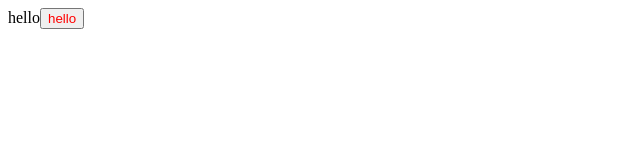
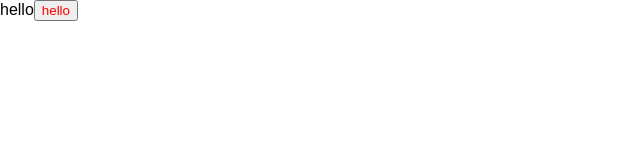
Before and after one commit to rlawnsxo131/devlog-v3, a Next.js app: page / in a window 1280 px wide. Shown: the top 160 px of the page, without its empty margins (0-640 px from the left). Built offline with nearby package versions, Linux system fonts and the light colour scheme.

Commit message:
Add: Stitches darkmode 어떻게 하면 구조가 예쁠지 고민중

```diff
--- a/components/Button/Button.tsx
+++ b/components/common/Button/Button.tsx
@@ -10,7 +10,7 @@ export default function Button({ children }: ButtonProps) {
 
 const button = css({
   // base styles
-  color: 'red',
+  color: '$john',
   variants: {
     variant: {
       primary: {
--- /dev/null
+++ b/pages/_app.tsx
@@ -0,0 +1,8 @@
+import { globalStyles } from '@/styles/globalStyles';
+
+function MyApp({ Component, pageProps }) {
+  globalStyles();
+  return <Component {...pageProps} />;
+}
+
+export default MyApp;
--- /dev/null
+++ b/pages/_document.tsx
@@ -0,0 +1,19 @@
+import { getCssText } from '@/styles/stitches.config';
+import { Html, Head, Main, NextScript } from 'next/document';
+
+export default function Document() {
+  return (
+    <Html>
+      <Head>
+        <style
+          id="stitches"
+          dangerouslySetInnerHTML={{ __html: getCssText() }}
+        />
+      </Head>
+      <body>
+        <Main />
+        <NextScript />
+      </body>
+    </Html>
+  );
+}
--- a/pages/index.tsx
+++ b/pages/index.tsx
@@ -1,4 +1,4 @@
-import Button from '@/components/Button';
+import Button from '@/components/common/Button';
 
 export default function HomePage() {
   return (
--- /dev/null
+++ b/styles/globalStyles.ts
@@ -0,0 +1,26 @@
+import { globalCss } from './stitches.config';
+
+export const globalStyles = globalCss({
+  html: {
+    margin: '0',
+    padding: '0',
+    height: '100%',
+    boxSizing: 'border-box',
+  },
+  body: {
+    margin: '0',
+    padding: '0',
+    height: '100%',
+    '& *': {
+      boxSizing: 'inherit',
+      fontFamily:
+        '"Montserrat", sans-serif, -apple-system, BlinkMacSystemFont, "Helvetica Neue", "Apple SD Gothic Neo", "Malgun Gothic", "맑은 고딕", 나눔고딕, "Nanum Gothic", "Noto Sans KR", "Noto Sans CJK KR", arial, 돋움, Dotum, Tahoma, Geneva, sans-serif',
+      textRendering: 'optimizeLegibility',
+    },
+  },
+  '#__next': {
+    margin: '0',
+    padding: '0',
+    height: '100%',
+  },
+});
--- /dev/null
+++ b/styles/stitches.config.ts
@@ -0,0 +1,18 @@
+import { createStitches } from '@stitches/react';
+
+export const { createTheme, globalCss, getCssText, css } = createStitches({
+  theme: {
+    colors: {
+      john: 'red',
+    },
+  },
+  media: {
+    dark: '(prefers-color-scheme: dark)',
+  },
+});
+
+export const darkTheme = createTheme({
+  colors: {
+    john: 'blue',
+  },
+});
--- a/tsconfig.json
+++ b/tsconfig.json
@@ -16,7 +16,8 @@
     "jsx": "preserve",
     "baseUrl": "./",
     "paths": {
-      "@/components/*": ["components/*"]
+      "@/components/*": ["components/*"],
+      "@/styles/*": ["styles/*"]
     }
   },
   "include": ["next-env.d.ts", "**/*.ts", "**/*.tsx"],
```
Also changed, not shown: components/common/Button/index.ts (renamed from components/Button/index.ts).
